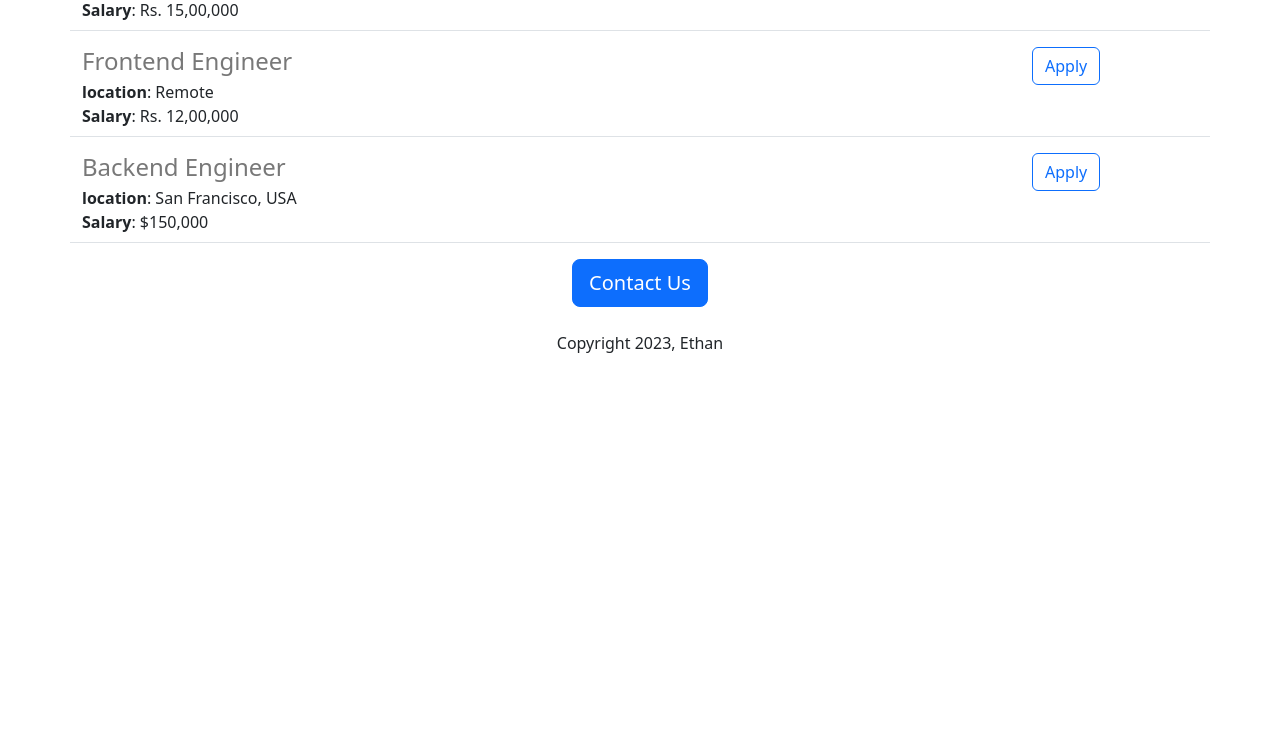
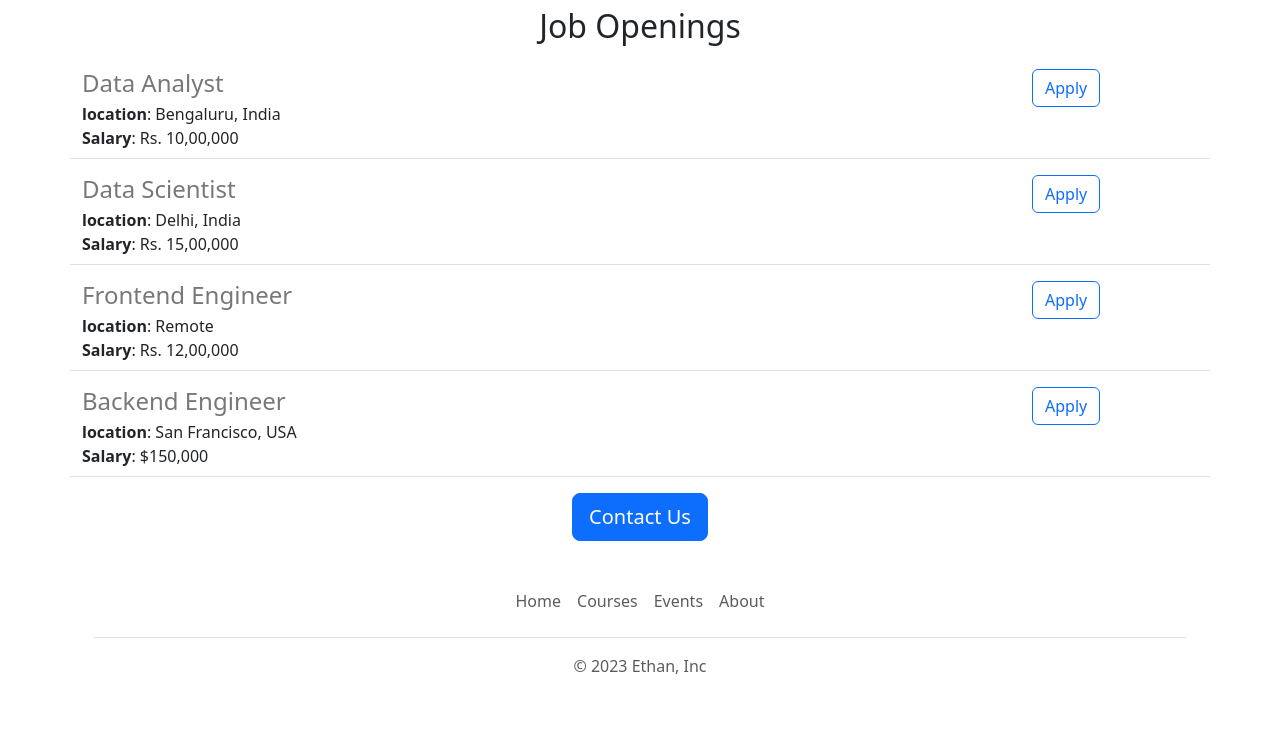
Before and after one commit to Superritemaster/Ethan-Careers-Website, a Flask app: page / in a window 1280 px wide. Shown: the part 833-1567 px from the top of the page. Before the commit the page ends 1186 px from the top, so only its background shows below. Run offline with Flask 3, Linux system fonts and the light colour scheme.

Commit message:
added nav, footer, extra images, hyperlinks tweaks and alignments

```diff
--- /dev/null
+++ b/templates/footer.html
@@ -0,0 +1,11 @@
+<div class="container">
+  <footer class="py-3 my-4">
+    <ul class="nav justify-content-center border-bottom pb-3 mb-3">
+      <li class="nav-item"><a href="https://www.jovian.ai" class="nav-link px-2 text-body-secondary">Home</a></li>
+      <li class="nav-item"><a target="_blank" href="https://jovian.ai/learn" class="nav-link px-2 text-body-secondary">Courses</a></li>
+      <li class="nav-item"><a target="_blank" href="https://jovian.ai/events" class="nav-link px-2 text-body-secondary">Events</a></li>
+      <li class="nav-item"><a href="https://jovian.ai/about" class="nav-link px-2 text-body-secondary">About</a></li>
+    </ul>
+    <p class="text-center text-body-secondary">&copy; 2023 Ethan, Inc</p>
+  </footer>
+</div>
--- a/templates/home.html
+++ b/templates/home.html
@@ -10,28 +10,35 @@
         height: 360px;
         width: 100%;
         object-fit: cover;
+        margin-bottom: 16px;
       }
     </style>
   </head>
   <body>
+    {% include 'nav.html' %}
+     <img class="img-fluid" id="Ethan" src="https://ethan-careers-website--ethanscp2006.repl.co/static/EthansCareer.jpeg">
     <div class="container">
-   <h1 class="text-center mt-2 mb-4">{{company_name}} Careers</h1>
-   <img class="img-fluid" id="Ethan" src="https://ethan-careers-website--ethanscp2006.repl.co/static/EthansCareer.jpeg"
-     height="320" >
-    <h2 class="text-center">About Ethan</h2>
+   <h1 class="text-center mt-2 mb-4">{{company_name}} Careers
+   </h1>
+      <div class="row" style="margin-bottom:16px">
+        <div class="col-md-6">
     <p class="lead" >
       Lorem ipsum dolor sit amet, consectetur adipiscing elit, sed do eiusmod tempor incididunt ut labore et dolore magna aliqua. Ut enim ad minim veniam, quis nostrud exercitation ullamco laboris nisi ut aliquip ex ea commodo consequat. Duis aute irure dolor in reprehenderit in voluptate velit esse cillum dolore eu fugiat nulla pariatur. Excepteur sint occaecat cupidatat non proident, sunt in culpa qui officia deserunt mollit anim id est laborum.
     </p>
-    <h2 class="text-center">Job Openings</h2>
+      </div>
+        <div class="d-none d-md-block col-md-6">
+     <img src="/static/People.jpeg" style="height:320px;border-radius:4px;">
+    </div>
+    <h2 class="text-center mt-2 mb-4">Job Openings</h2>
     <div>
       {% for job in jobs %}
       {% include 'jobitem.html' %}
       {% endfor %}
     </div>
     <div class="text-center">
-    <button class="btn btn-primary btn-lg">Contact Us</button>
-      <p class="mt-4">Copyright 2023, Ethan</p>
+    <a class="btn btn-primary btn-lg" href="mailto:Aaronljcharlton@yahoo.com?subject=Question%20about%20Job%20Openings&body=My%20name%3A%20%3Cyour%20name%20here%3E%0D%0A%0D%0AMy%20questions%20%3Center%20question%20here%3E">Contact Us</a>
     </div>
   </div>
+    {% include 'footer.html' %}
   </body>
 </html>
--- a/templates/jobitem.html
+++ b/templates/jobitem.html
@@ -14,7 +14,7 @@
     {% endif %}
   </div>
   <div class= "col-2">
-     <button type="button" class="btn btn-outline-primary">Apply</button>
+     <a href="mailto:Aaronljcharlton@yahoo.com?subject=Application%20for%20{{job['title']}}&body=My%20name%3A%20%3Cyour%20name%20here%3E%0D%0AMy%20Resume%20link%20%3Cresume%20link%3E%0D%0AMy%20LinkedIn%20link%20%3CLinkedin%20in%3E" type="button" class="btn btn-outline-primary">Apply</a>
   </div>
 
 </div>
--- /dev/null
+++ b/templates/nav.html
@@ -0,0 +1,11 @@
+<nav class="navbar bg-body-tertiary shadow-sm fixed-top bg-white">
+  <div class="container-fluid">
+    <a class="navbar-brand" href="#">
+      <img src="/static/logo.svg" alt="Logo" width="30" height="24" class="d-inline-block align-text-top">
+      Ethan
+    </a>
+  </div>
+</nav>
+<div style="height:56px">
+
+</div>
```
Also changed, not shown: static/logo.svg (added), 2 other files.
